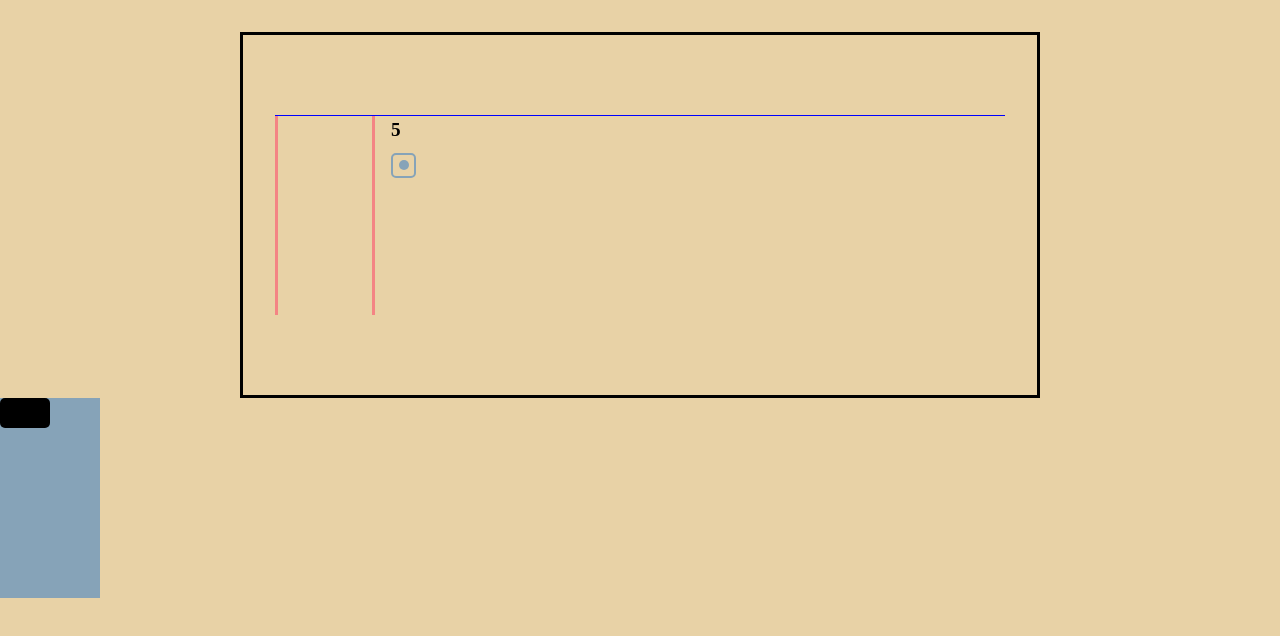
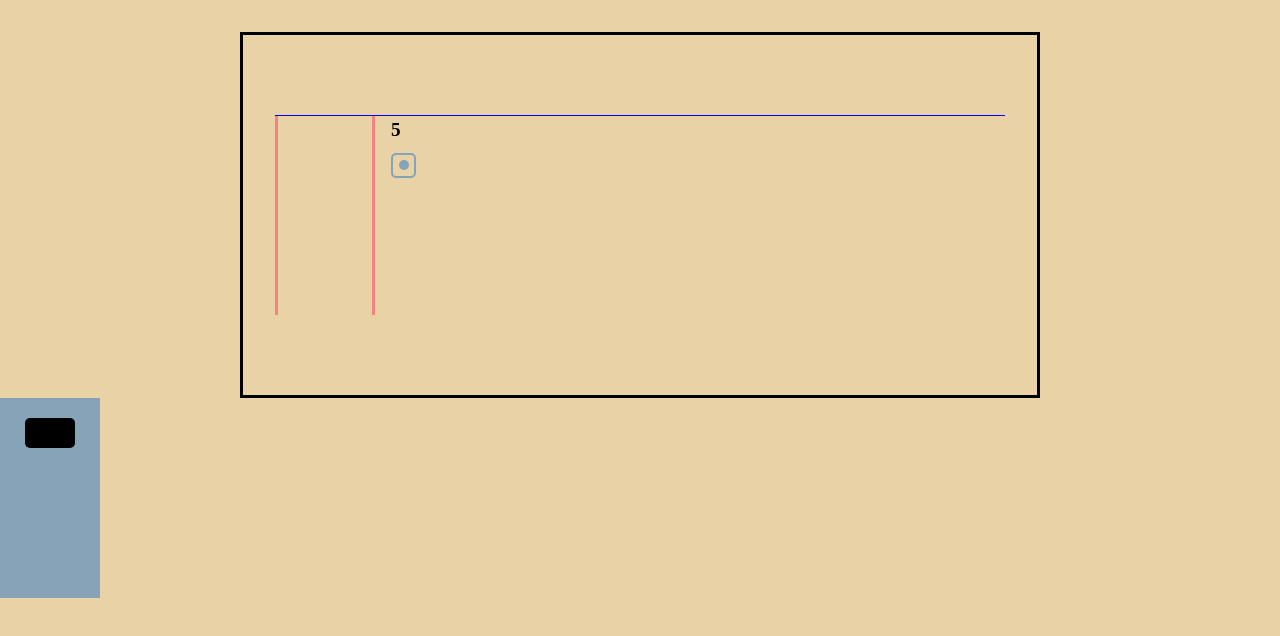
Before and after one commit to Qusz/gorchakov-test-trueconf, a Vue app: page / in a window 1280 px wide. Shown: the top 636 px of the page. Built offline with nearby package versions, Linux system fonts and the light colour scheme.

Commit message:
positions lift-indicator

```diff
--- a/src/styles/components/Lift.scss
+++ b/src/styles/components/Lift.scss
@@ -6,4 +6,10 @@
 
   background-color: $clr-primary;
   position: relative;
+
+  overflow: hidden;
+
+    &__indicator {
+      margin: 20px auto 0 auto;
+    }
 }
```
